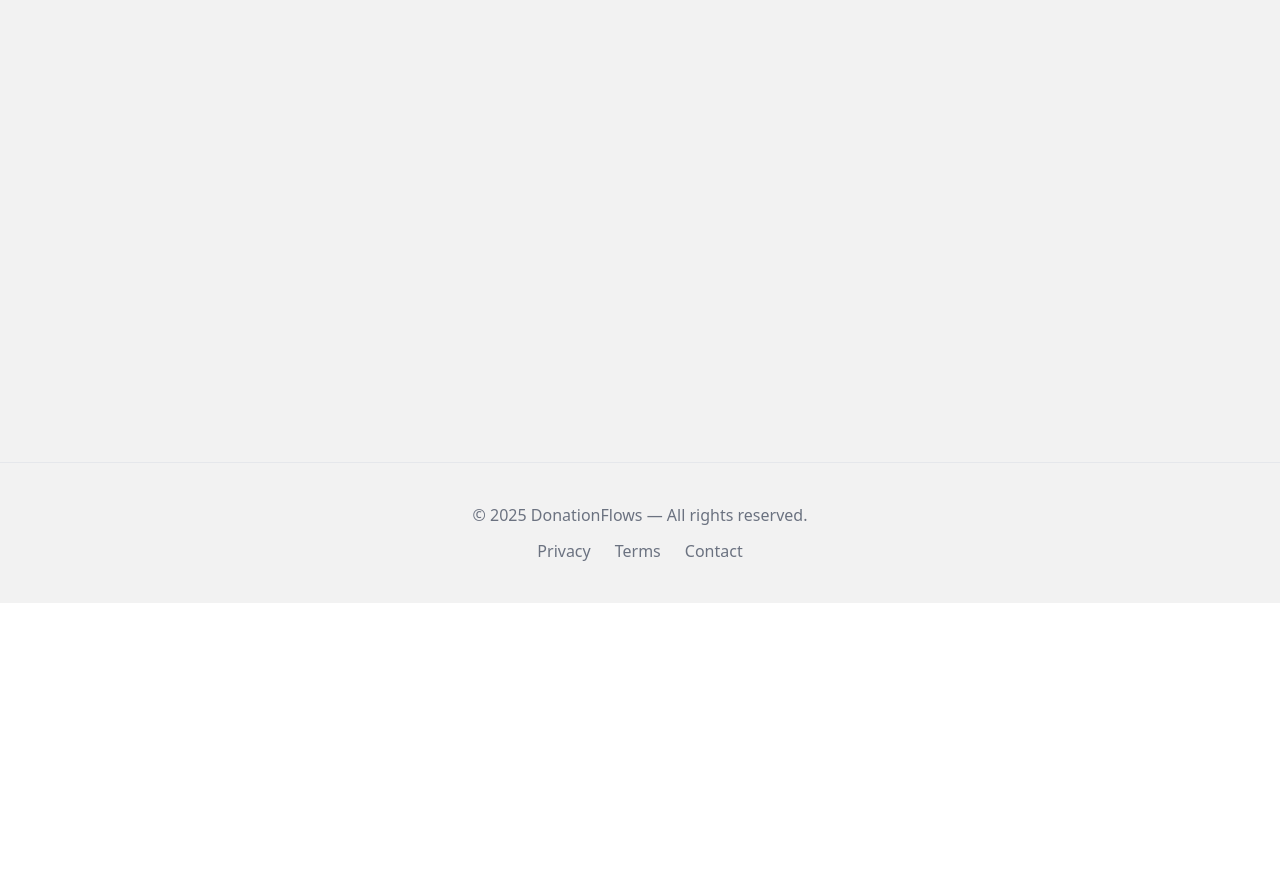
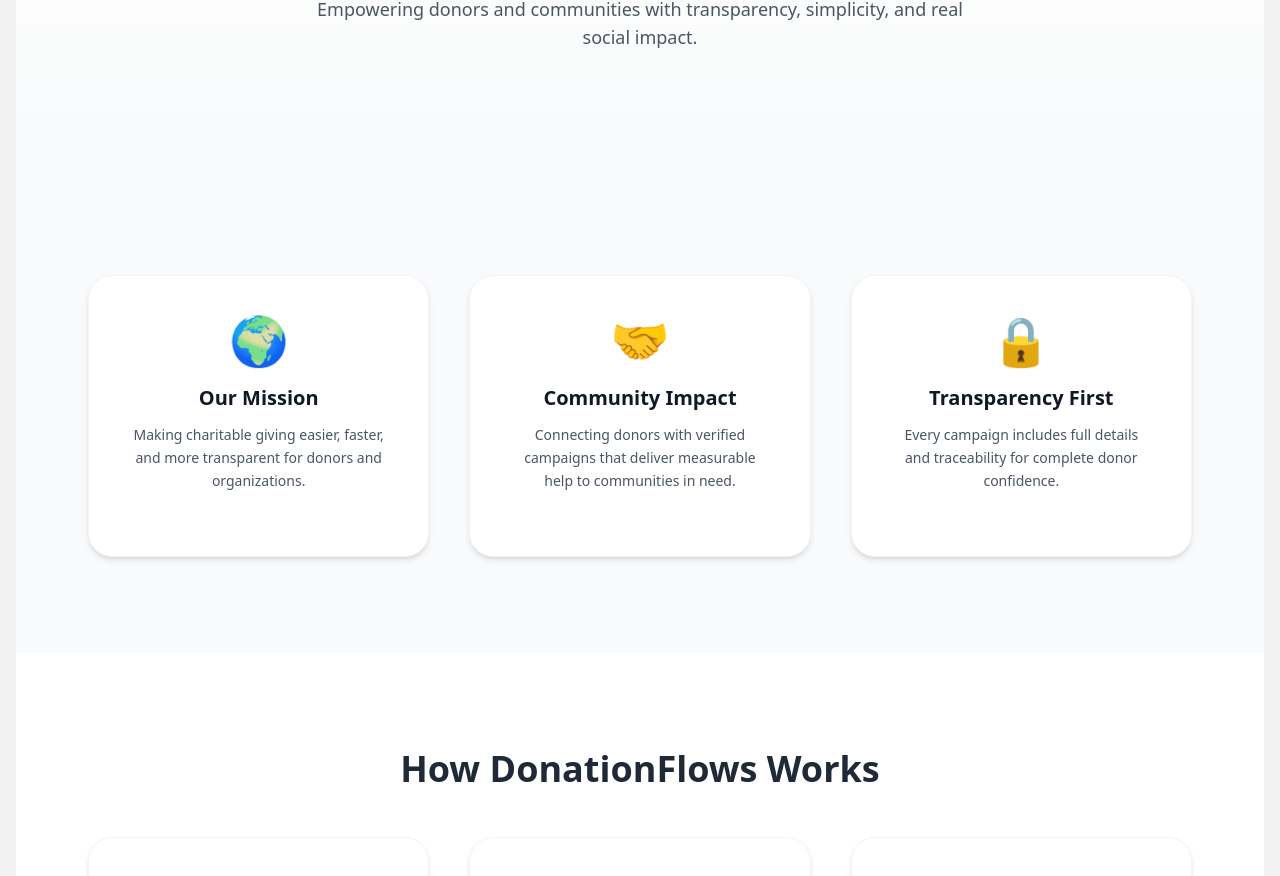
Before and after one commit to Jorgedrv/fe-donation, a React (Vite) app: page /about in a window 1280 px wide. Shown: the part 197-1073 px from the top of the page. Before the commit the page ends 800 px from the top, so only its background shows below. Built offline with nearby package versions, Linux system fonts and the light colour scheme.

Commit message:
feat: add about page for all information about the organization

```diff
--- a/src/components/ui/Container.tsx
+++ b/src/components/ui/Container.tsx
@@ -5,7 +5,7 @@ export default function Container({
   children,
   className
 }: {
-  children: ReactNode;
+  children?: ReactNode;
   className?: string;
 }) {
   return (
--- /dev/null
+++ b/src/pages/About.tsx
@@ -0,0 +1,137 @@
+import Section from "../components/ui/Section";
+import Container from "../components/ui/Container";
+import Card from "../components/ui/Card";
+import Button from "../components/ui/Button";
+import { Link } from "react-router-dom";
+
+export default function AboutPage() {
+  return (
+    <div className="bg-gray-50">
+
+      {/* HERO */}
+      <Section
+        title="About DonationFlows"
+        subtitle="Empowering donors and communities with transparency, simplicity, and real social impact."
+        align="center"
+        className="pt-24 pb-8 bg-gradient-to-b from-white to-gray-50"
+      >
+        <Container className="max-w-3xl"/>
+      </Section>
+
+      {/* FEATURE CARDS */}
+      <Section
+        title=""
+        subtitle=""
+        align="center"
+        className="pb-24"
+      >
+        <Container className="max-w-6xl">
+          <div className="grid md:grid-cols-3 gap-10">
+            <Card
+              icon="🌍"
+              title="Our Mission"
+              description="Making charitable giving easier, faster, and more transparent for donors and organizations."
+            />
+
+            <Card
+              icon="🤝"
+              title="Community Impact"
+              description="Connecting donors with verified campaigns that deliver measurable help to communities in need."
+            />
+
+            <Card
+              icon="🔒"
+              title="Transparency First"
+              description="Every campaign includes full details and traceability for complete donor confidence."
+            />
+          </div>
+        </Container>
+      </Section>
+
+      {/* HOW IT WORKS */}
+      <Section
+        title="How DonationFlows Works"
+        subtitle=""
+        align="center"
+        className="bg-white py-24"
+      >
+        <Container className="max-w-5xl">
+          <div className="grid md:grid-cols-3 gap-10">
+
+            <Card
+              icon="🔎"
+              title="1. Discover"
+              description="Browse active campaigns created by trusted organizations and partners."
+            />
+
+            <Card
+              icon="💳"
+              title="2. Donate"
+              description="Make secure contributions using a smooth and simple donation flow."
+            />
+
+            <Card
+              icon="✨"
+              title="3. Impact"
+              description="Your support directly reaches the communities highlighted in each campaign."
+            />
+          </div>
+        </Container>
+      </Section>
+
+      {/* VALUES */}
+      <Section
+        title="Our Core Values"
+        subtitle=""
+        align="center"
+        className="py-24 bg-gray-50"
+      >
+        <Container className="max-w-6xl">
+          <div className="grid md:grid-cols-4 gap-8">
+
+            <Card
+              icon="💡"
+              title="Transparency"
+              description="Clear, honest information about every campaign."
+            />
+
+            <Card
+              icon="🚀"
+              title="Impact"
+              description="Every donation is designed to create meaningful change."
+            />
+
+            <Card
+              icon="🤲"
+              title="Accessibility"
+              description="A platform anyone can use to help those in need."
+            />
+
+            <Card
+              icon="🌱"
+              title="Community"
+              description="Supporting local initiatives and grassroots organizations."
+            />
+          </div>
+        </Container>
+      </Section>
+
+      {/* CTA FINAL */}
+      <Section
+        title="Ready to Make a Difference?"
+        subtitle="Explore active campaigns and create real impact today."
+        align="center"
+        className="py-24 bg-white"
+      >
+        <Container>
+        <Link to="/campaigns">
+          <Button size="lg" color="primary">
+            View Campaigns
+          </Button>
+        </Link>
+        </Container>
+      </Section>
+
+    </div>
+  );
+}
--- a/src/pages/LandingPage.tsx
+++ b/src/pages/LandingPage.tsx
@@ -28,7 +28,6 @@ export default function LandingPage() {
             >
                 <div className="grid md:grid-cols-3 gap-10">
                     <Card
-                        variant="hoverable"
                         title="Emergency Relief"
                         icon="🔥"
                         description="Immediate support for families in critical situations."
@@ -37,7 +36,6 @@ export default function LandingPage() {
                     </Card>
 
                     <Card
-                        variant="hoverable"
                         title="Reforestation"
                         icon="🌱"
                         description="Plant trees and restore critical ecosystems around the world."
@@ -46,7 +44,6 @@ export default function LandingPage() {
                     </Card>
 
                     <Card
-                        variant="hoverable"
                         title="Animal Rescue"
                         icon="🐶"
                         description="Support rescue operations and protect abandoned animals."
```
Also changed, not shown: src/main.tsx (+4 -3 lines).
